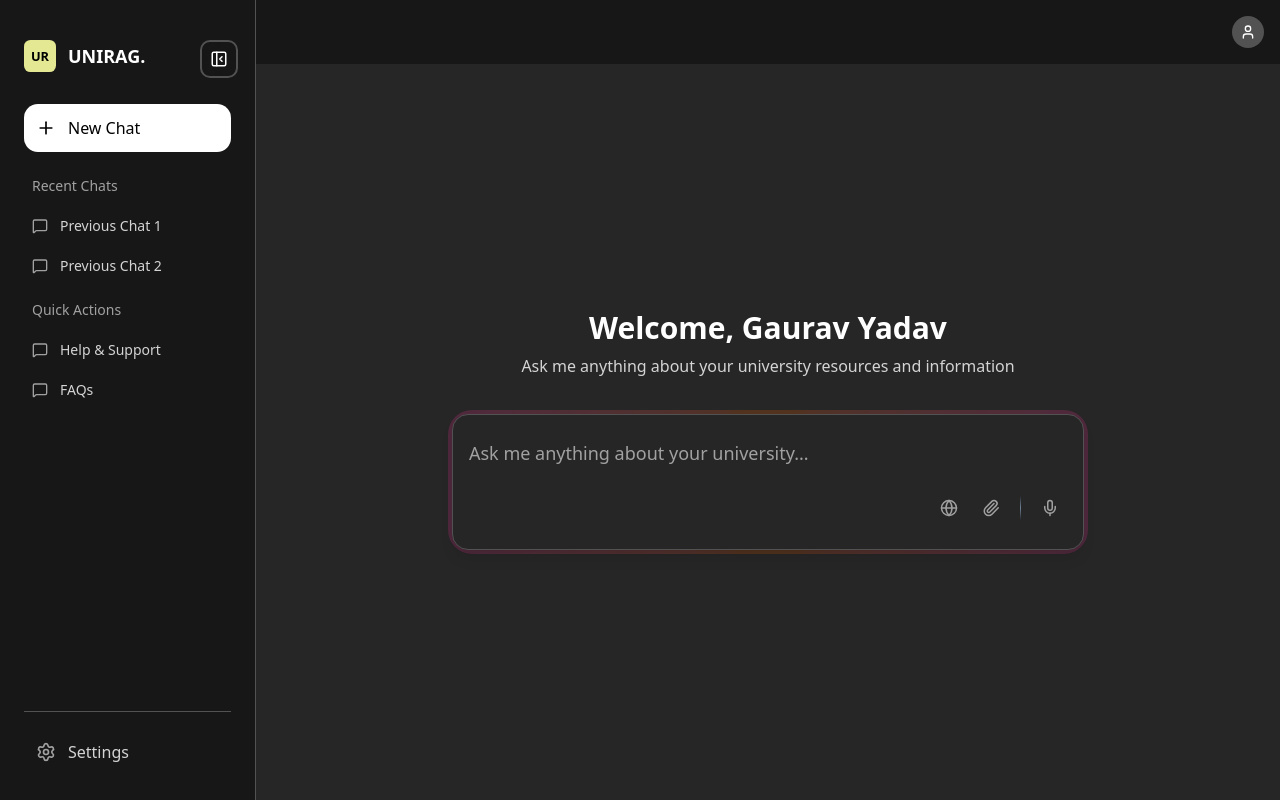
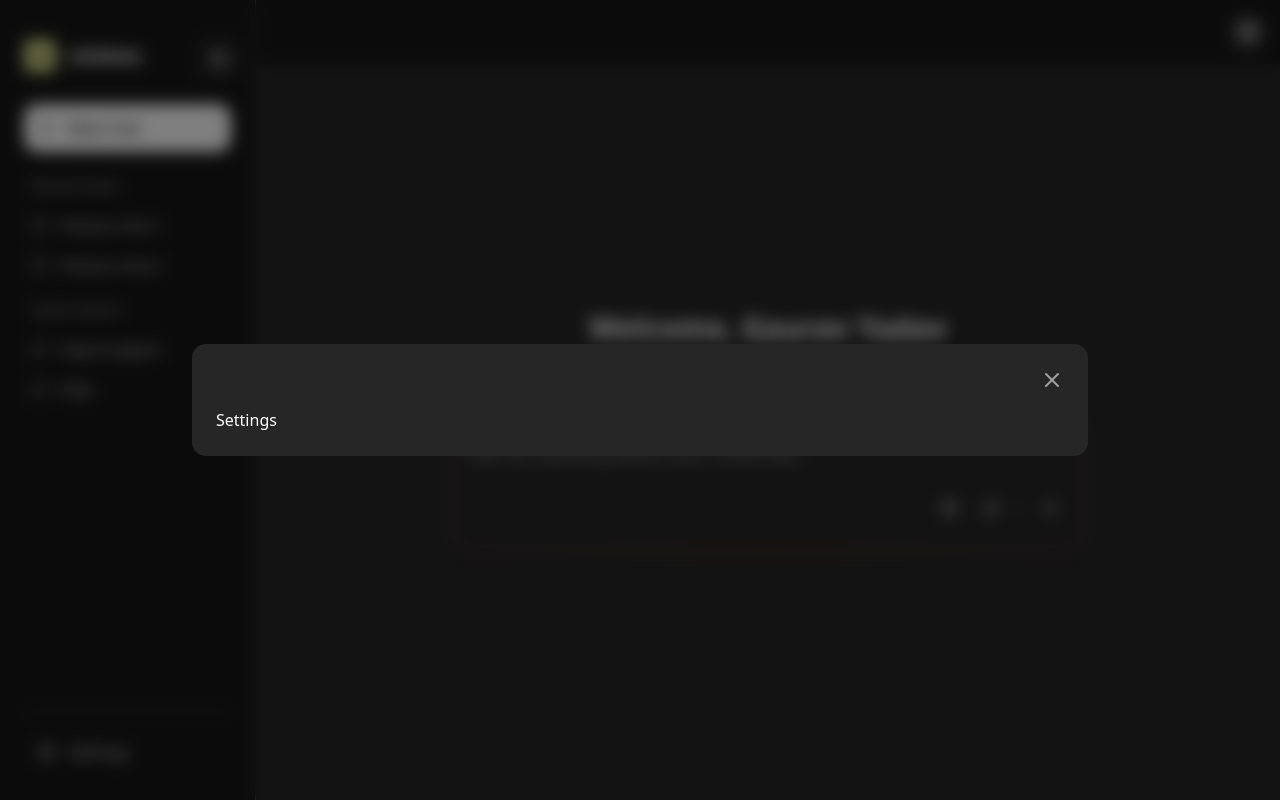
Before and after one commit to AdityaS1204/RAG-based-Assistant-for-org, a React (Vite) app in the folder Frontend/: page /chat in a window 1280 px wide. Both pictures are taken after a click on the button "Settings". Built offline with nearby package versions, Linux system fonts and the light colour scheme.

Commit message:
feat: add redirect to login page

```diff
--- a/Frontend/src/Routes/AppRouter.jsx
+++ b/Frontend/src/Routes/AppRouter.jsx
@@ -1,4 +1,4 @@
-import { createBrowserRouter } from 'react-router-dom'
+import { createBrowserRouter, Navigate } from 'react-router-dom'
 import App from '../App'
 import Login from '../Pages/Login'
 import Dashboard from '../Pages/Dashboard'
@@ -12,6 +12,10 @@ const AppRouter = createBrowserRouter([
     path:'/',
     element:<App/>,
     children:[
+      {
+        path:'/',
+        element:<Navigate to='/login' replace/>
+      },
       {
         path:'/login',
         element:<Login/>
--- a/Frontend/src/components/custom/Sidebar.jsx
+++ b/Frontend/src/components/custom/Sidebar.jsx
@@ -1,10 +1,10 @@
 import React, { useState } from 'react'
 import { MessageSquare, Settings, PanelLeft, PanelLeftClose, Plus } from 'lucide-react'
 import { motion, AnimatePresence } from 'framer-motion'
-
+import Modal from '../custom/Modal'
 const Sidebar = ({ onNewChat, onSidebarToggle }) => {
     const [isOpen, setIsOpen] = useState(true)
-
+    const [isModalOpen, setIsModalOpen] = useState(false)
     const toggleSidebar = () => {
         const newState = !isOpen
         setIsOpen(newState)
@@ -343,6 +343,9 @@ const Sidebar = ({ onNewChat, onSidebarToggle }) => {
                                     className="flex items-center gap-3 w-full p-3 rounded-lg hover:bg-neutral-700/50 transition-colors duration-200 text-left"
                                     whileHover={{ x: 5 }}
                                     whileTap={{ scale: 0.98 }}
+                                    onClick={() => {
+                                        setIsModalOpen(true)
+                                    }}
                                 >
                                     <motion.div
                                         whileHover={{ rotate: 180 }}
@@ -363,6 +366,9 @@ const Sidebar = ({ onNewChat, onSidebarToggle }) => {
                                     className="flex items-center justify-center w-full p-3 rounded-lg hover:bg-neutral-700/50 transition-colors duration-200"
                                     whileHover={{ scale: 1.1 }}
                                     whileTap={{ scale: 0.95 }}
+                                    onClick={() => {
+                                        setIsModalOpen(true)
+                                    }}
                                 >
                                     <motion.div
                                         whileHover={{ rotate: 180 }}
@@ -376,6 +382,11 @@ const Sidebar = ({ onNewChat, onSidebarToggle }) => {
                     </AnimatePresence>
                 </div>
             </motion.div>
+            <Modal isOpen={isModalOpen} size='lg' onClose={() => setIsModalOpen(false)}>
+                <div>
+                    <h1>Settings</h1>
+                </div>
+            </Modal>
         </div>
     )
 }
```
Also changed, not shown: Frontend/vercel.json (added).
